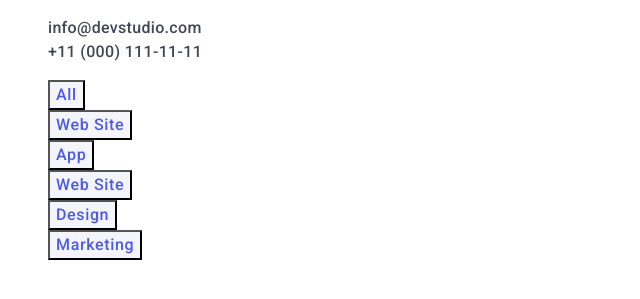
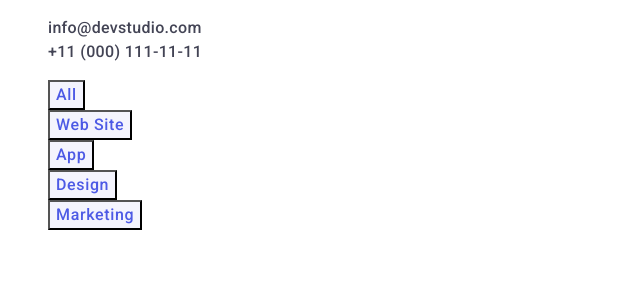
Before and after one commit to TpamBau/goit-markup-hw-02, a plain HTML site: page portfolio.html in a window 1280 px wide. Shown: the part 117-416 px from the top of the page, without its empty margins (0-640 px from the left). Drawn offline with Linux system fonts and the light colour scheme.

Commit message:
Update portfolio.html

```diff
--- a/portfolio.html
+++ b/portfolio.html
@@ -55,7 +55,6 @@
             <button type="button" class="button-all">Web Site</button>
           </li>
           <li><button type="button" class="button-all">App</button></li>
-          <li><button type="button" class="button-all">Web Site</button></li>
           <li><button type="button" class="button-all">Design</button></li>
           <li><button type="button" class="button-all">Marketing</button></li>
         </ul>
```
